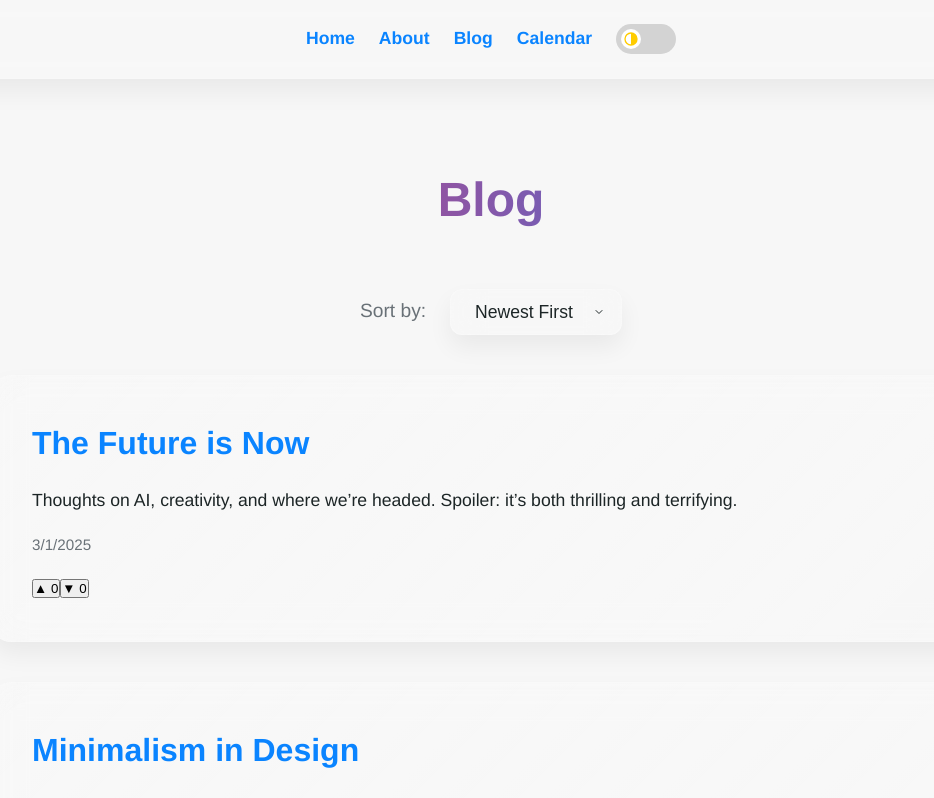
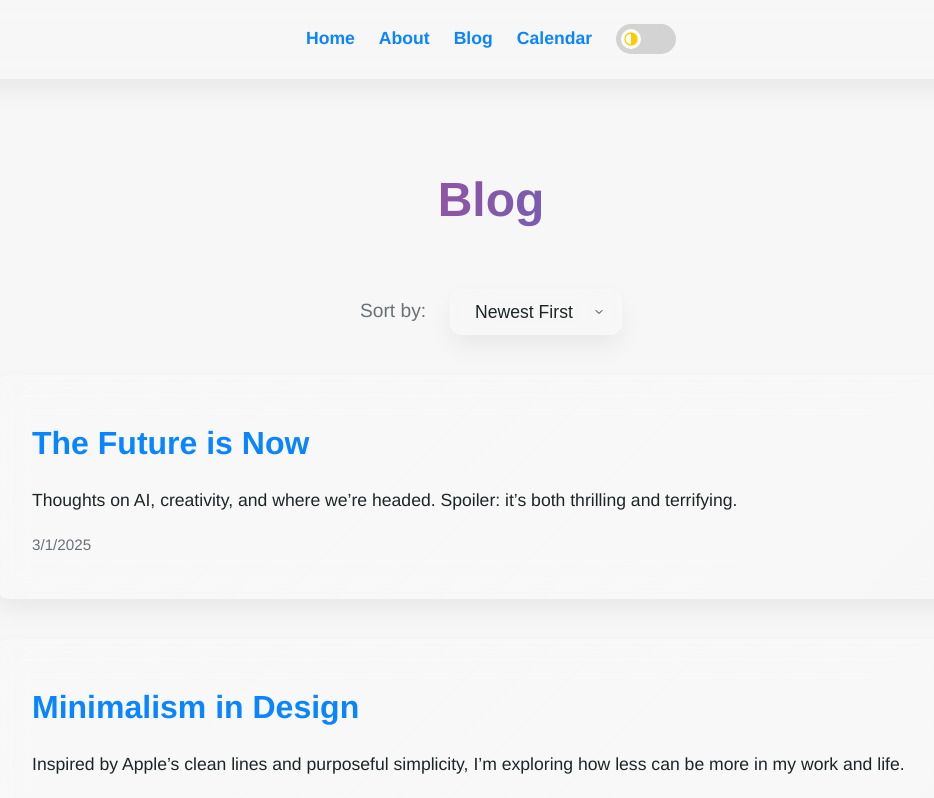
Before and after one commit to slyfox29/henry-quakenbush-site, a Next.js app: page /blog in a window 1280 px wide. Shown: the top 798 px of the page, without its empty margins (149-1083 px from the left). Built offline with nearby package versions, Linux system fonts and the light colour scheme.

Commit message:
Update blog.js

```diff
--- a/pages/blog.js
+++ b/pages/blog.js
@@ -1,34 +1,9 @@
-import { useState, useEffect } from 'react';
+import { useState } from 'react';
 import Layout from '../components/Layout';
 import posts from '../data/posts.json';
 
 export default function Blog() {
   const [sortBy, setSortBy] = useState('date-desc');
-  const [votes, setVotes] = useState(() => {
-    // Load votes from localStorage or initialize
-    const savedVotes = localStorage.getItem('blogVotes');
-    return savedVotes
-      ? JSON.parse(savedVotes)
-      : posts.reduce((acc, post) => ({
-          ...acc,
-          [post.id]: { upvotes: 0, downvotes: 0 }
-        }), {});
-  });
-
-  // Save votes to localStorage whenever they change
-  useEffect(() => {
-    localStorage.setItem('blogVotes', JSON.stringify(votes));
-  }, [votes]);
-
-  const handleVote = (id, type) => {
-    setVotes(prev => ({
-      ...prev,
-      [id]: {
-        ...prev[id],
-        [type]: prev[id][type] + 1
-      }
-    }));
-  };
 
   const sortedPosts = [...posts].sort((a, b) => {
     switch (sortBy) {
@@ -69,20 +44,6 @@ export default function Blog() {
               <h3 className="blog-title">{post.title}</h3>
               <p className="blog-content">{post.content}</p>
               <small className="blog-date">{new Date(post.date).toLocaleDateString()}</small>
-              <div className="vote-controls">
-                <button
-                  onClick={() => handleVote(post.id, 'upvotes')}
-                  className="vote-btn upvote"
-                >
-                  ▲ {votes[post.id].upvotes}
-                </button>
-                <button
-                  onClick={() => handleVote(post.id, 'downvotes')}
-                  className="vote-btn downvote"
-                >
-                  ▼ {votes[post.id].downvotes}
-                </button>
-              </div>
             </article>
           ))}
         </div>
```
